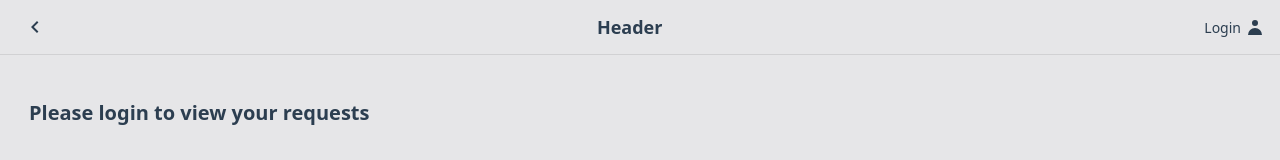
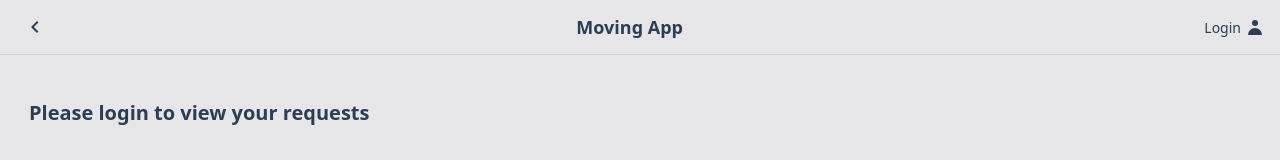
Before and after one commit to rushadaev/moving, a Vue app in the folder frontend/: page / in a window 1280 px wide. Shown: the top 160 px of the page. Built offline with nearby package versions, Linux system fonts and the light colour scheme; no server answers.

Commit message:
feat: update

```diff
--- a/frontend/src/App.vue
+++ b/frontend/src/App.vue
@@ -23,7 +23,7 @@ const themeOverrides = {
 
 <template>
   <n-config-provider :theme-overrides="themeOverrides">
-    <Header title="Header"/>
+    <Header title="Moving App"/>
     <RouterView class="py-[75px]" />
     <Footer/>
   </n-config-provider>
```
